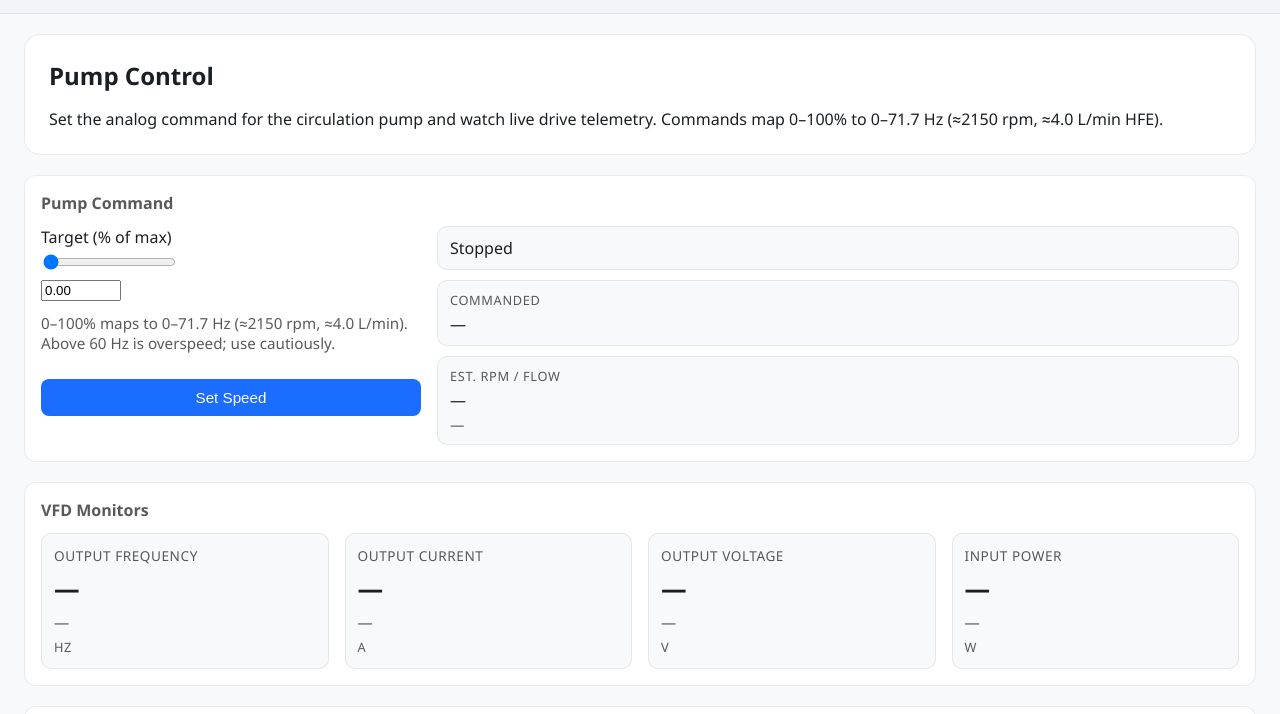
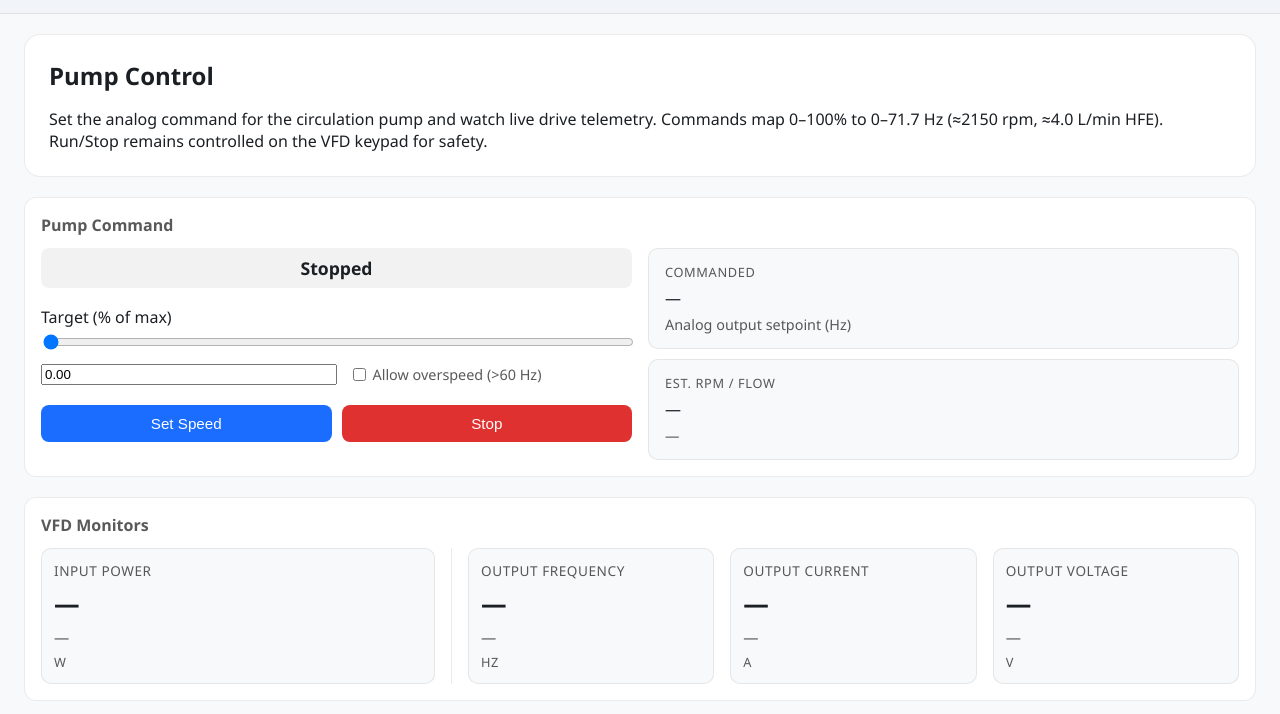
Before and after one commit to Pocar-Lab/hfe-system, a plain HTML site: page clients/web/index.html in a window 1280 px wide. Both pictures are taken after a click on the button "Pump Control". Shown: the part 58-772 px from the top of the page. Drawn offline with nearby package versions, Linux system fonts and the light colour scheme; no server answers.

Commit message:
Fixed pump speed web ui

```diff
--- a/clients/web/app.js
+++ b/clients/web/app.js
@@ -7,6 +7,7 @@
   const SETPOINT = 25.0;
   const PUMP_MAX_CMD_PCT = 100.0;
   const PUMP_MAX_FREQ_HZ = 71.7;
+  const PUMP_SAFE_MAX_HZ = 60.0;
 
   const params = new URLSearchParams(window.location.search);
   const tokenParam = params.get('token') || '';
@@ -27,7 +28,8 @@
   const pumpCmdForm = document.getElementById('pump-command-form');
   const pumpCmdInput = document.getElementById('pump-command-input');
   const pumpCmdSlider = document.getElementById('pump-command-slider');
-  const pumpCmdPreview = document.getElementById('pump-command-preview');
+  const pumpOverspeedToggle = document.getElementById('pump-overspeed-toggle');
+  const pumpStopButton = document.getElementById('pump-stop-button');
   const pumpRunStateEl = document.getElementById('pump-run-state');
   const pumpCmdHzEl = document.getElementById('pump-cmd-hz');
   const pumpCmdRpmEl = document.getElementById('pump-cmd-rpm');
@@ -147,6 +149,7 @@
   let pumpMaxFreqHz = PUMP_MAX_FREQ_HZ;
   let lastPumpCmdPct = 0;
   let userPumpDirty = false;
+  let overspeedEnabled = false;
 
   function setpointLabel() {
     return `Set-point (${currentSetpoint.toFixed(1)} °C)`;
@@ -494,11 +497,22 @@
     }
   }
 
+  function currentMaxPumpPct() {
+    if (overspeedEnabled) {
+      return PUMP_MAX_CMD_PCT;
+    }
+    if (!Number.isFinite(pumpMaxFreqHz) || pumpMaxFreqHz <= 0) {
+      return PUMP_MAX_CMD_PCT;
+    }
+    const safePct = (Math.min(PUMP_SAFE_MAX_HZ, pumpMaxFreqHz) / pumpMaxFreqHz) * 100;
+    return Math.max(0, Math.min(PUMP_MAX_CMD_PCT, safePct));
+  }
+
   function clampPumpPct(value) {
     if (!Number.isFinite(value)) {
       return 0;
     }
-    return Math.min(Math.max(value, 0), PUMP_MAX_CMD_PCT);
+    return Math.min(Math.max(value, 0), currentMaxPumpPct());
   }
 
   function pumpHzFromPct(pct, maxFreq = pumpMaxFreqHz) {
@@ -508,13 +522,12 @@
     return (pct / 100) * maxFreq;
   }
 
-  function updatePumpPreview(pct, targetHz) {
-    if (!pumpCmdPreview) {
-      return;
+  function applyOverspeedToggle(enabled) {
+    overspeedEnabled = Boolean(enabled);
+    syncPumpInputs(lastPumpCmdPct, { force: true });
+    if (pumpOverspeedToggle) {
+      pumpOverspeedToggle.checked = overspeedEnabled;
     }
-    const pctText = Number.isFinite(pct) ? pct.toFixed(2) : '—';
-    const hzText = Number.isFinite(targetHz) ? targetHz.toFixed(2) : '—';
-    pumpCmdPreview.textContent = `Command: ${pctText} % (${hzText} Hz)`;
   }
 
   function syncPumpInputs(pct, { force = false } = {}) {
@@ -524,12 +537,13 @@
     if (!userPumpDirty || force) {
       if (pumpCmdInput) {
         pumpCmdInput.value = asText;
+        pumpCmdInput.max = currentMaxPumpPct().toFixed(1);
       }
       if (pumpCmdSlider) {
         pumpCmdSlider.value = asText;
+        pumpCmdSlider.max = currentMaxPumpPct().toFixed(1);
       }
     }
-    updatePumpPreview(clamped, pumpHzFromPct(clamped));
   }
 
   async function apiJson(path, options = {}) {
@@ -708,12 +722,6 @@
     const powerPct = pump && Number.isFinite(pump.input_power_pct) ? pump.input_power_pct : null;
 
     const overviewHz = Number.isFinite(freqHz) ? freqHz : cmdHz;
-    const overviewPct =
-      Number.isFinite(freqPct) && freqPct >= 0
-        ? freqPct
-        : Number.isFinite(overviewHz) && Number.isFinite(pumpMaxFreqHz) && pumpMaxFreqHz > 0
-        ? (overviewHz / pumpMaxFreqHz) * 100
-        : null;
 
     if (overviewPumpSpeedEl) {
       overviewPumpSpeedEl.textContent = Number.isFinite(overviewHz)
@@ -721,9 +729,7 @@
         : '—';
     }
     if (overviewPumpSpeedSubEl) {
-      overviewPumpSpeedSubEl.textContent = Number.isFinite(overviewPct)
-        ? `${overviewPct.toFixed(1)} %`
-        : '—';
+      overviewPumpSpeedSubEl.textContent = '';
     }
 
     const running = Number.isFinite(freqHz) ? freqHz > 0.2 : cmdPct > 0.2;
@@ -749,7 +755,7 @@
     renderMetric(vfdVoltageEl, vfdVoltagePctEl, voltageV, 1, voltagePct);
     renderMetric(vfdPowerEl, vfdPowerPctEl, powerW, 1, powerPct);
     if (vfdPowerUnitEl) {
-      vfdPowerUnitEl.textContent = Number.isFinite(powerW) ? 'W' : '%';
+      vfdPowerUnitEl.textContent = 'W';
     }
 
     if (pumpPressureBeforeEl) {
@@ -1088,6 +1094,21 @@
     syncPumpInputs(next, { force: true });
   }
 
+  if (pumpOverspeedToggle) {
+    pumpOverspeedToggle.addEventListener('change', (event) => {
+      applyOverspeedToggle(event.target.checked);
+    });
+  }
+
+  if (pumpStopButton) {
+    pumpStopButton.addEventListener('click', () => {
+      userPumpDirty = false;
+      syncPumpInputs(0, { force: true });
+      sendCommand('PUMP 0');
+      setCommandStatus('Pump stop issued (0%)', 'info');
+    });
+  }
+
   [pumpCmdSlider, pumpCmdInput].forEach((el) => {
     if (el) {
       el.addEventListener('input', pumpInputChanged);
--- a/clients/web/index.html
+++ b/clients/web/index.html
@@ -51,7 +51,7 @@
             <h3>Pump Speed</h3>
             <p id="overview-pump-speed" class="overview-value">—</p>
             <p id="overview-pump-speed-sub" class="overview-subvalue muted">—</p>
-            <p class="overview-hint">Displays the pump's frequency once telemetry is available.</p>
+            <p class="overview-hint">Displays the pump's frequency.</p>
           </article>
           <article class="overview-card">
             <h3>LN Valve</h3>
@@ -86,7 +86,7 @@
         <section class="hero-card">
           <h2>Pump Control</h2>
           <p>
-            Set the analog command for the circulation pump and watch live drive telemetry. Commands map 0–100% to 0–71.7 Hz (≈2150 rpm, ≈4.0 L/min HFE).
+            Set the analog command for the circulation pump and watch live drive telemetry. Commands map 0–100% to 0–71.7 Hz (≈2150 rpm, ≈4.0 L/min HFE). Run/Stop remains controlled on the VFD keypad for safety.
           </p>
         </section>
 
@@ -96,25 +96,30 @@
             <form id="pump-command-form">
               <div class="pump-command-layout">
                 <div class="pump-control-col">
-                  <div class="pump-target-row">
-                    <label class="slider-label">
+                  <p id="pump-run-state" class="pump-state valve-closed sentence-case">Stopped</p>
+                  <label class="slider-label pump-slider-row">
                     Target (% of max)
                     <input type="range" id="pump-command-slider" min="0" max="100" step="0.1" value="0" />
                   </label>
+                  <div class="pump-input-row">
                     <label class="number-label" aria-label="Target (%)">
                       <input type="number" id="pump-command-input" min="0" max="100" step="0.1" inputmode="decimal" value="0" />
                     </label>
+                    <label class="overspeed-toggle">
+                      <input type="checkbox" id="pump-overspeed-toggle" />
+                      <span>Allow overspeed (&gt;60 Hz)</span>
+                    </label>
                   </div>
-                  <p class="muted pump-hint">0–100% maps to 0–71.7 Hz (≈2150 rpm, ≈4.0 L/min). Above 60 Hz is overspeed; use cautiously.</p>
                   <div class="form-actions pump-form-actions">
                     <button type="submit" class="primary half-width">Set Speed</button>
+                    <button type="button" id="pump-stop-button" class="danger half-width">Stop</button>
                   </div>
                 </div>
                 <div class="pump-status-col">
-                  <div class="pump-pill" id="pump-run-state">Stopped</div>
                   <div class="pump-pill">
                     <span class="pill-label">Commanded</span>
                     <span id="pump-cmd-hz">—</span>
+                    <span class="pill-sub">Analog output setpoint (Hz)</span>
                   </div>
                   <div class="pump-pill">
                     <span class="pill-label">Est. RPM / Flow</span>
@@ -130,7 +135,14 @@
         <section class="pump-section">
           <div class="stat-card">
             <h2>VFD Monitors</h2>
-            <div class="metric-grid metrics-three">
+              <div class="metric-grid vfd-grid">
+              <div class="metric-block power-block">
+                <span class="metric-label">Input Power</span>
+                <span id="vfd-power" class="metric-value">—</span>
+                <span id="vfd-power-pct" class="metric-subvalue">—</span>
+                <span id="vfd-power-unit" class="metric-unit">W</span>
+              </div>
+              <div class="metric-grid metrics-three vfd-output-grid">
                 <div class="metric-block">
                   <span class="metric-label">Output Frequency</span>
                   <span id="vfd-frequency" class="metric-value">—</span>
@@ -149,11 +161,6 @@
                   <span id="vfd-voltage-pct" class="metric-subvalue">—</span>
                   <span id="vfd-voltage-unit" class="metric-unit">V</span>
                 </div>
-              <div class="metric-block">
-                <span class="metric-label">Input Power</span>
-                <span id="vfd-power" class="metric-value">—</span>
-                <span id="vfd-power-pct" class="metric-subvalue">—</span>
-                <span id="vfd-power-unit" class="metric-unit">W</span>
               </div>
             </div>
           </div>
--- a/clients/web/styles.css
+++ b/clients/web/styles.css
@@ -136,6 +136,10 @@ header .brand {
   font-size: 0.95rem;
 }
 
+.overview-subvalue:empty {
+  display: none;
+}
+
 main {
   display: flex;
   flex-direction: column;
@@ -265,6 +269,25 @@ main {
 
 .metric-grid.metrics-three {
   grid-template-columns: repeat(auto-fit, minmax(160px, 1fr));
+}
+
+.vfd-grid {
+  grid-template-columns: minmax(200px, 1fr) minmax(320px, 2fr);
+  align-items: stretch;
+  gap: 0;
+  column-gap: 16px;
+}
+
+.vfd-grid .power-block {
+  height: 100%;
+}
+
+.vfd-output-grid {
+  display: grid;
+  grid-template-columns: repeat(auto-fit, minmax(160px, 1fr));
+  gap: 16px;
+  padding-left: 16px;
+  border-left: 1px solid var(--border-soft);
 }
 
 .metric-block {
@@ -646,13 +669,14 @@ button:active:not(:disabled) {
 .pump-pill {
   display: flex;
   flex-direction: column;
-  gap: 4px;
-  padding: 10px 12px;
+  gap: 6px;
+  padding: 14px 16px;
   border-radius: 10px;
   border: 1px solid var(--border-soft);
   background: var(--bg-primary);
   min-width: 160px;
   width: 100%;
+  justify-content: space-between;
 }
 
 .pill-label {
@@ -669,9 +693,9 @@ button:active:not(:disabled) {
 
 .pump-command-layout {
   display: grid;
-  grid-template-columns: minmax(320px, 380px) 1fr;
+  grid-template-columns: repeat(auto-fit, minmax(320px, 1fr));
   gap: 16px;
-  align-items: start;
+  align-items: stretch;
 }
 
 .pump-control-col {
@@ -679,20 +703,7 @@ button:active:not(:disabled) {
   flex-direction: column;
   gap: 12px;
   align-items: flex-start;
-}
-
-.pump-target-row {
-  display: flex;
-  flex-direction: column;
-  gap: 8px;
-  align-items: flex-start;
-}
-
-.pump-target-row label,
-.pump-target-inline label {
-  display: flex;
-  flex-direction: column;
-  gap: 4px;
+  width: 100%;
 }
 
 .pump-control-col label {
@@ -700,35 +711,41 @@ button:active:not(:disabled) {
   flex-direction: column;
   gap: 4px;
   margin: 0;
+  width: 100%;
+}
+
+.pump-slider-row {
+  width: 100%;
+}
+
+.pump-input-row {
+  display: flex;
+  align-items: center;
+  gap: 12px;
+  width: 100%;
+  flex-wrap: nowrap;
 }
 
 .pump-control-col input[type='range'] {
   width: 100%;
 }
 
+.pump-input-row .number-label {
+  flex: 0 0 50%;
+  min-width: 140px;
+}
+
+.pump-input-row .overspeed-toggle {
+  flex: 1 1 auto;
+  justify-content: flex-start;
+  margin-left: auto;
+  flex-direction: row;
+  align-items: center;
+}
+
 .pump-control-col input[type='number'] {
   width: 100%;
 }
-
-.pump-target-inline {
-  display: flex;
-  align-items: center;
-  justify-content: space-between;
-  gap: 12px;
-  width: 100%;
-  flex-wrap: wrap;
-}
-
-.pump-target-inline .number-label {
-  flex: 0 0 220px;
-}
-
-.pump-target-inline .overspeed-toggle {
-  margin-top: 0;
-  flex: 1 1 auto;
-  justify-content: flex-end;
-}
-
 .pump-note {
   margin: 4px 0;
   color: var(--text-secondary);
@@ -750,6 +767,11 @@ button:active:not(:disabled) {
   display: flex;
   flex-direction: column;
   gap: 10px;
+  height: 100%;
+}
+
+.pump-status-col .pump-pill {
+  flex: 1 1 0;
 }
 
 .pump-form-actions {
@@ -766,6 +788,18 @@ button:active:not(:disabled) {
   width: 100%;
 }
 
+@media (max-width: 900px) {
+  .vfd-grid {
+    grid-template-columns: 1fr;
+  }
+
+  .vfd-output-grid {
+    padding-left: 0;
+    border-left: none;
+    margin-top: 12px;
+  }
+}
+
 @media (max-width: 768px) {
   header h1 {
     font-size: 1.3rem;
```
Also changed, not shown: 1 other file. Lines whose indentation alone changed are shown as unchanged.
